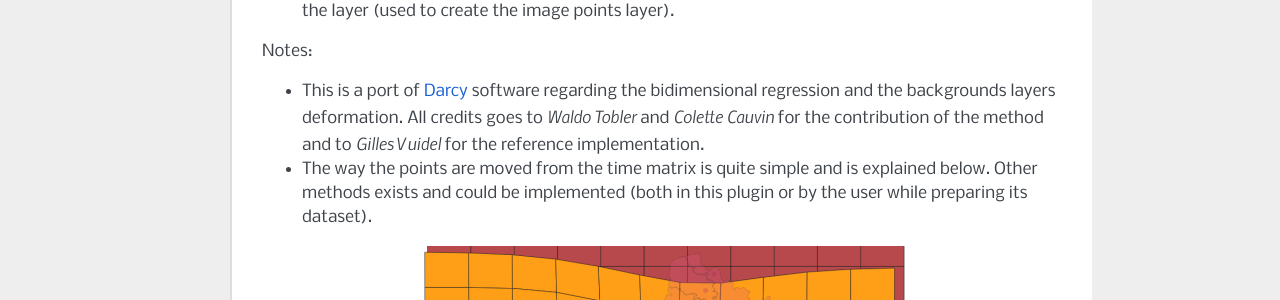
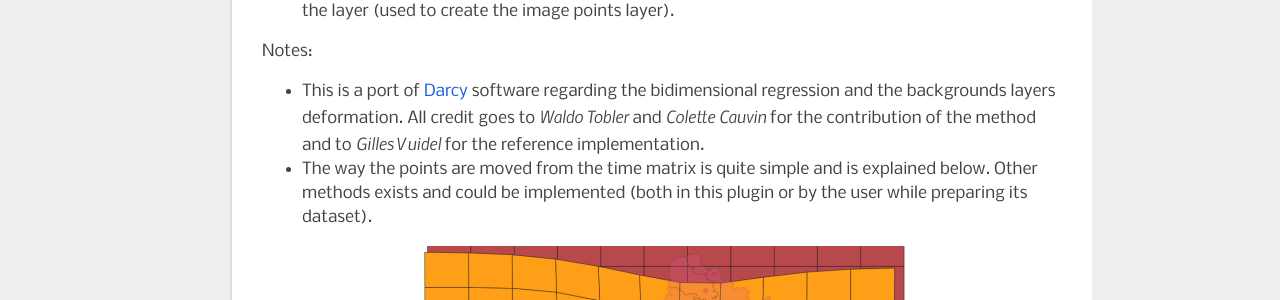
Before and after one commit to mthh/QgisDistanceCartogramPlugin, a Sphinx documentation site: the page built from help/source/index.rst, in a window 1280 px wide and 900 px high, scrolled down 326 px. Shown: the part 178-478 px from the top of the window. Built offline with Sphinx 7.4.7, drawn with Linux system fonts in a browser that asks for light colours; formulas are drawn with MathJax 3.

Commit message:
Fix typo in documentation

```diff
--- a/help/source/index.rst
+++ b/help/source/index.rst
@@ -30,7 +30,7 @@ The relation between the source points and the image points must depend on the s
 
 Notes:
 
-* This is a port of Darcy_ software regarding the bidimensional regression and the backgrounds layers deformation. All credits goes to *Waldo Tobler* and *Colette Cauvin* for the contribution of the method and to *Gilles Vuidel* for the reference implementation.
+* This is a port of Darcy_ software regarding the bidimensional regression and the backgrounds layers deformation. All credit goes to *Waldo Tobler* and *Colette Cauvin* for the contribution of the method and to *Gilles Vuidel* for the reference implementation.
 * The way the points are moved from the time matrix is quite simple and is explained below. Other methods exists and could be implemented (both in this plugin or by the user while preparing its dataset).
 
 
```
